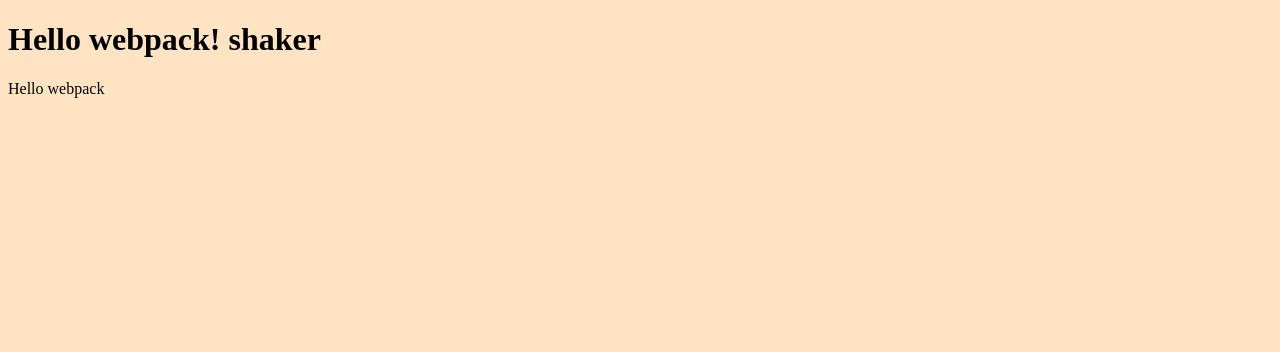
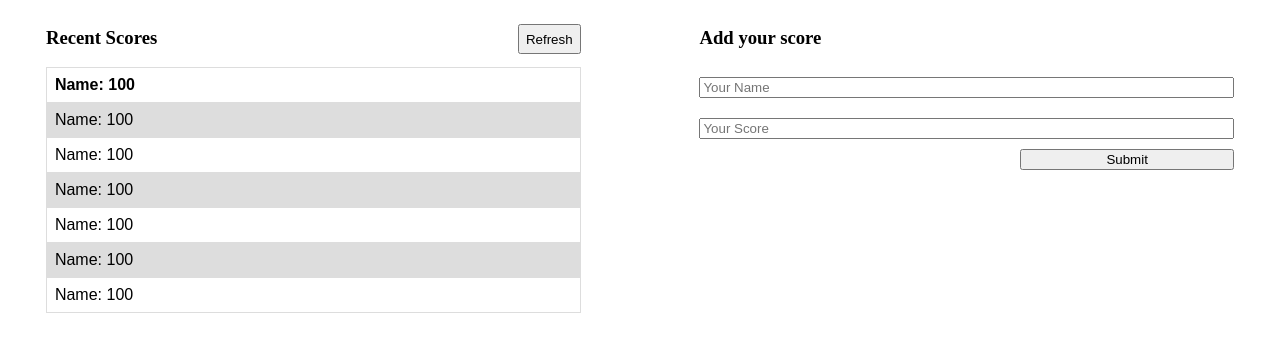
Before and after one commit to shakerAbuDrais/leaderboard, a website built with webpack: page src/index.html in a window 1280 px wide. Built offline with nearby package versions, Linux system fonts and the light colour scheme.

Commit message:
Setup project on local machine

```diff
--- a/src/index.html
+++ b/src/index.html
@@ -2,10 +2,51 @@
 <html lang="en">
 <head>
     <meta charset="UTF-8">
+    <meta http-equiv="X-UA-Compatible" content="IE=edge">
     <meta name="viewport" content="width=device-width, initial-scale=1.0">
-    <title>Wbpack Exercise</title>
+    <title>Leaderboard</title>
 </head>
 <body>
-    <h1>Hello webpack! shaker</h1>
+    <main>
+        <div class="left-side">
+            <div class="left-head">
+                <h3>Recent Scores</h3>
+                <button> Refresh </button>
+            </div>
+        <table>
+            <tr>
+              <th>Name: 100</th>
+            </tr>
+            <tr>
+              <td>Name: 100</td>
+            </tr>
+            <tr>
+              <td>Name: 100</td>
+            </tr>
+            <tr>
+              <td>Name: 100</td>
+            </tr>
+            <tr>
+              <td>Name: 100</td>
+            </tr>
+            <tr>
+              <td>Name: 100</td>
+            </tr>
+            <tr>
+              <td>Name: 100</td>
+            </tr>
+          </table>
+        </div>
+        <div class="right-side">
+            <h3> Add your score </h3>
+            <form action="">
+                <label for="name"></label>
+                <input type="text" name="name" id="name" placeholder="Your Name">
+                <label for="score"></label>
+                <input type="text" name="score" id="score" placeholder="Your Score">
+                <input id="sub-btn" type="button" value="Submit">
+            </form>
+        </div>
+    </main>
 </body>
 </html>
--- a/src/index.js
+++ b/src/index.js
@@ -1,13 +1 @@
-import _ from 'lodash';
 import './style.css';
-
-function component() {
-  const element = document.createElement('div');
-
-  // Lodash, now imported by this script
-  element.innerHTML = _.join(['Hello', 'webpack'], ' ');
-
-  return element;
-}
-
-document.body.appendChild(component());
--- a/src/style.css
+++ b/src/style.css
@@ -1,3 +1,51 @@
-body {
-    background-color: bisque;
+main {
+  display: flex;
+  margin: auto;
+  gap: 10%;
+  padding: 0 3%;
 }
+
+.left-side,
+.right-side {
+  flex-basis: 100%;
+}
+
+.left-head {
+  display: flex;
+  flex-direction: row;
+  gap: 20px;
+  align-items: baseline;
+  justify-content: space-between;
+}
+
+.left-head button {
+  height: 30px;
+}
+
+table {
+  font-family: arial, sans-serif;
+  border-collapse: collapse;
+  width: 100%;
+}
+
+td,
+th {
+  border: 1px solid #ddd;
+  text-align: left;
+  padding: 8px;
+}
+
+tr:nth-child(even) {
+  background-color: #ddd;
+}
+
+form {
+  display: flex;
+  flex-direction: column;
+  gap: 10px;
+}
+
+#sub-btn {
+  width: 40%;
+  align-self: end;
+}
```
